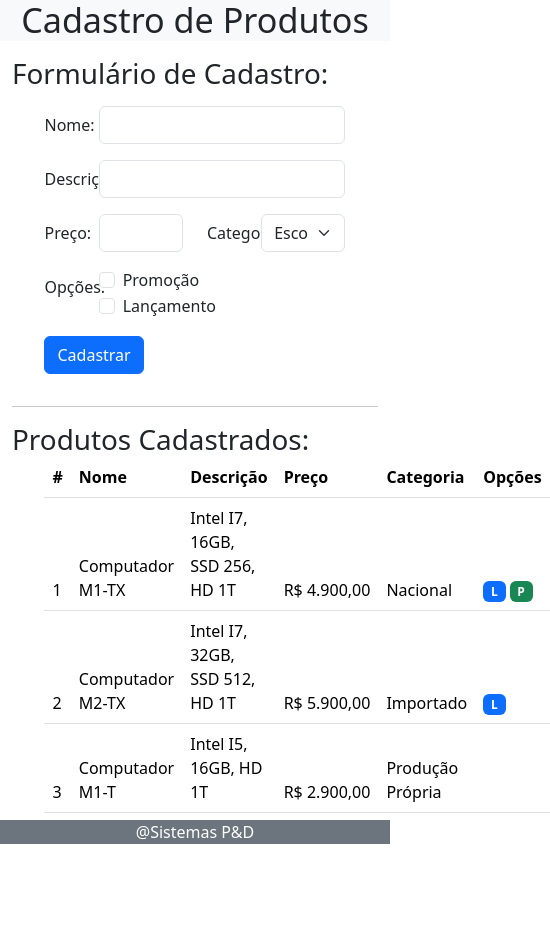
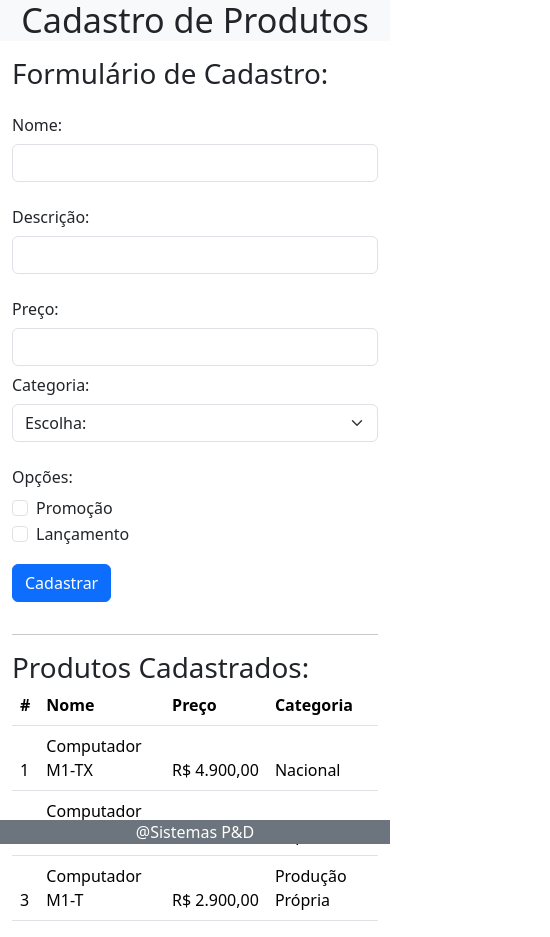
Before and after one commit to Rodrigokaki/BootCamp-Modulo2-cadastroProduto, a plain HTML site: page index.html in a window 390 px wide. Shown: the whole page, 550 px wide, since content can reach past the window. Before the commit the page ends 844 px from the top, so only its background shows below. Drawn offline with nearby package versions, Linux system fonts and the light colour scheme.

Commit message:
closes #6 - Responsividade

```diff
--- a/index.html
+++ b/index.html
@@ -19,39 +19,39 @@
         </div>
 
         <div class="row">
-          <div class="col-10 offset-1">
+          <div class="col-md-10 offset-md-1">
             <form onsubmit="save(); return false" id="formProduct">
 
 
               <div class="row mb-3 mt-3">
-                <div class="col-2">
+                <div class="col-sm-2">
                   <label for="name" class="col-form-label">Nome:</label>
                 </div>
-                <div class="col-10">
+                <div class="col-sm-10">
                   <input type="text" id="name" class="form-control" required>
                 </div>
               </div>
 
               <div class="row mb-3 mt-3">
-                <div class="col-2">
+                <div class="col-sm-2">
                   <label for="description" class="col-form-label">Descrição:</label>
                 </div>
-                <div class="col-10">
+                <div class="col-sm-10">
                   <input type="text" id="description" class="form-control" required>
                 </div>
               </div>
 
               <div class="row mb-3 mt-3">
-                <div class="col-2">
+                <div class="col-sm-2">
                   <label for="price" class="col-form-label">Preço:</label>
                 </div>
-                <div class="col-4">
+                <div class="col-sm-4">
                   <input type="text" id="price" class="form-control" required>
                 </div>
-                <div class="col-2">
+                <div class="col-sm-2">
                   <label for="category" class="col-form-label">Categoria:</label>
                 </div>
-                <div class="col-4">
+                <div class="col-sm-4">
                   <select class="form-select" aria-label="Selecione uma categoria" id="selectCategory" required>
                     <option value="" selected>Escolha:</option>
                     <option value="1">Produção Própria</option>
@@ -62,10 +62,10 @@
               </div>
 
               <div class="row mb-3 mt-3">
-                <div class="col-2">
+                <div class="col-sm-2">
                   <label class="col-form-label">Opções:</label>
                 </div>
-                <div class="col-10">
+                <div class="col-sm-10">
                   <div class="form-check">
                     <input class="form-check-input" type="checkbox" value="" id="checkBoxPromotion">
                     <label class="form-check-label" for="checkBoxPromotion">
@@ -101,17 +101,17 @@
         </div>
 
         <div class="row">
-          <div class="col-10 offset-1">
+          <div class="col-md-10 offset-md-1">
 
             <table class="table" id="productsTable">
               <thead>
                 <tr>
                   <th scope="col">#</th>
                   <th scope="col">Nome</th>
-                  <th scope="col">Descrição</th>
+                  <th scope="col" class="d-none d-md-table-cell">Descrição</th>
                   <th scope="col">Preço</th>
                   <th scope="col">Categoria</th>
-                  <th scope="col">Opções</th>
+                  <th scope="col" class="d-none d-md-table-cell">Opções</th>
                 </tr>
               </thead>
               <tbody>
--- a/js/script.js
+++ b/js/script.js
@@ -40,6 +40,11 @@ var formatter = new Intl.NumberFormat('pt-BR', {
   currency: 'BRL',
 });
 
+//Convert to number
+function convertToNumber(priceFormat){
+  return priceFormat.replace(/\./g, '').replace(',', '.');
+}
+
 loadProducts();
 
 //load all products
@@ -56,7 +61,7 @@ function save(){
     id: products.length + 1,
     name: document.getElementById("name").value,
     description: document.getElementById("description").value,
-    price: document.getElementById("price").value,
+    price: convertToNumber(document.getElementById("price").value),
     category: document.getElementById("selectCategory").value,
     promotion: document.getElementById("checkBoxPromotion").checked,
     new: document.getElementById("checkBoxNewProduct").checked,
@@ -82,7 +87,9 @@ function addNewRow(prod){
     newRow.insertCell().appendChild(nameNode);
 
     var descriptionNode = document.createTextNode(prod.description);
-    newRow.insertCell().appendChild(descriptionNode);
+    var cell = newRow.insertCell();
+    cell.className='d-none d-md-table-cell';
+    cell.appendChild(descriptionNode);
 
     var priceNode = document.createTextNode(formatter.format(prod.price));
     newRow.insertCell().appendChild(priceNode);
@@ -98,7 +105,9 @@ function addNewRow(prod){
     if(prod.promotion){
         options += '<span class="badge bg-success">P</span>';
     }
-    newRow.insertCell().innerHTML = options;
+    cell = newRow.insertCell();
+    cell.className = 'd-none d-md-table-cell'
+    cell.innerHTML = options;
 }
 
 //mask for price
```
